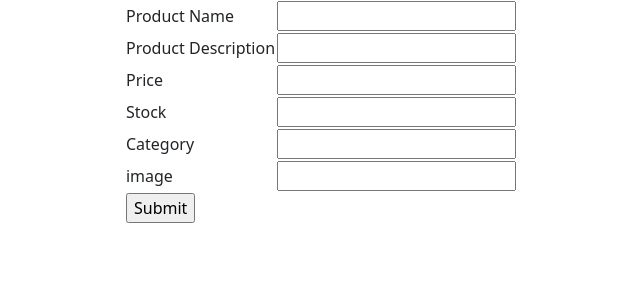
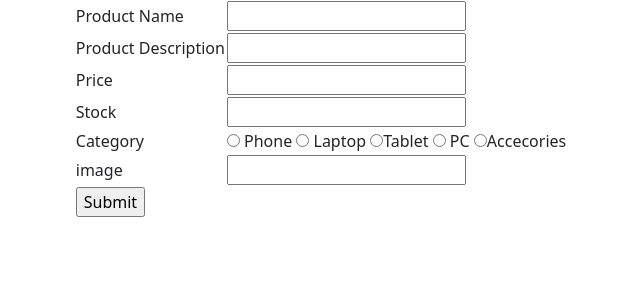
Before and after one commit to 2024ashikul/E-Commerce, a Flask app: page /add_product_html in a window 1280 px wide. Shown: the part 56-356 px from the top of the page, without its empty margins (319-959 px from the left). Run offline with Flask 3, Linux system fonts and the light colour scheme.

Commit message:
adding dynamic url for the webpages

```diff
--- a/app.py
+++ b/app.py
@@ -1,4 +1,4 @@
-from flask import Flask,render_template,request, redirect
+from flask import Flask,render_template,request, redirect, url_for
 from flask_sqlalchemy import SQLAlchemy
 
 app = Flask(__name__)
@@ -38,9 +38,9 @@ def add():
     except:
         return "There was an error while adding the product"
 
-@app.route('/products')
-def products():
-    products = Product.query.order_by(Product.id).all()
+@app.route('/products/<category>')
+def products(category):
+    products = Product.query.order_by(Product.id).filter_by(category = category)
     return render_template('/products.html',products= products)
 
 @app.route('/register_html',methods= ['GET','POST'])
--- a/templates/add_product.html
+++ b/templates/add_product.html
@@ -43,7 +43,11 @@
                 <label for="category">Category</label>
             </td>
             <td>
-                <input type="text" name="category">
+                <input type="radio" name="category" value="phone"> Phone
+                <input type="radio" name="category" value="laptop"> Laptop
+                <input type="radio" name="category" value="tablet">Tablet
+                <input type="radio" name="category" value="pc"> PC
+                <input type="radio" name="category" value="accecories">Accecories
             </td>
         </tr>
         <tr>
--- a/templates/layout.html
+++ b/templates/layout.html
@@ -23,13 +23,13 @@
                         <a class="nav-link active" aria-current="page" href="https://www.google.com/" >DEMO</a>
                       </li>
                       <li class="nav-item">
-                        <a class="nav-link" href="#">Laptops</a>
+                        <a class="nav-link" href="{{ url_for('products',category = 'laptop')}}">Laptops</a>
                       </li>
                       <li class="nav-item"></li>
-                        <a class="nav-link" href="#">Tablets</a>
+                        <a class="nav-link" href="{{ url_for('products',category = 'tablet')}}">Tablets</a>
                       </li>
                       <li class="nav-item">
-                        <a class="nav-link" href="#">Phones</a>
+                        <a class="nav-link" href="{{ url_for('products',category = 'phone')}}">Phones</a>
                       </li>
                       <li class="nav-item">
                         <a class="nav-link" href="#">PC</a>
```
Also changed, not shown: templates/home.html (+4 -3 lines), instance/db.db.
